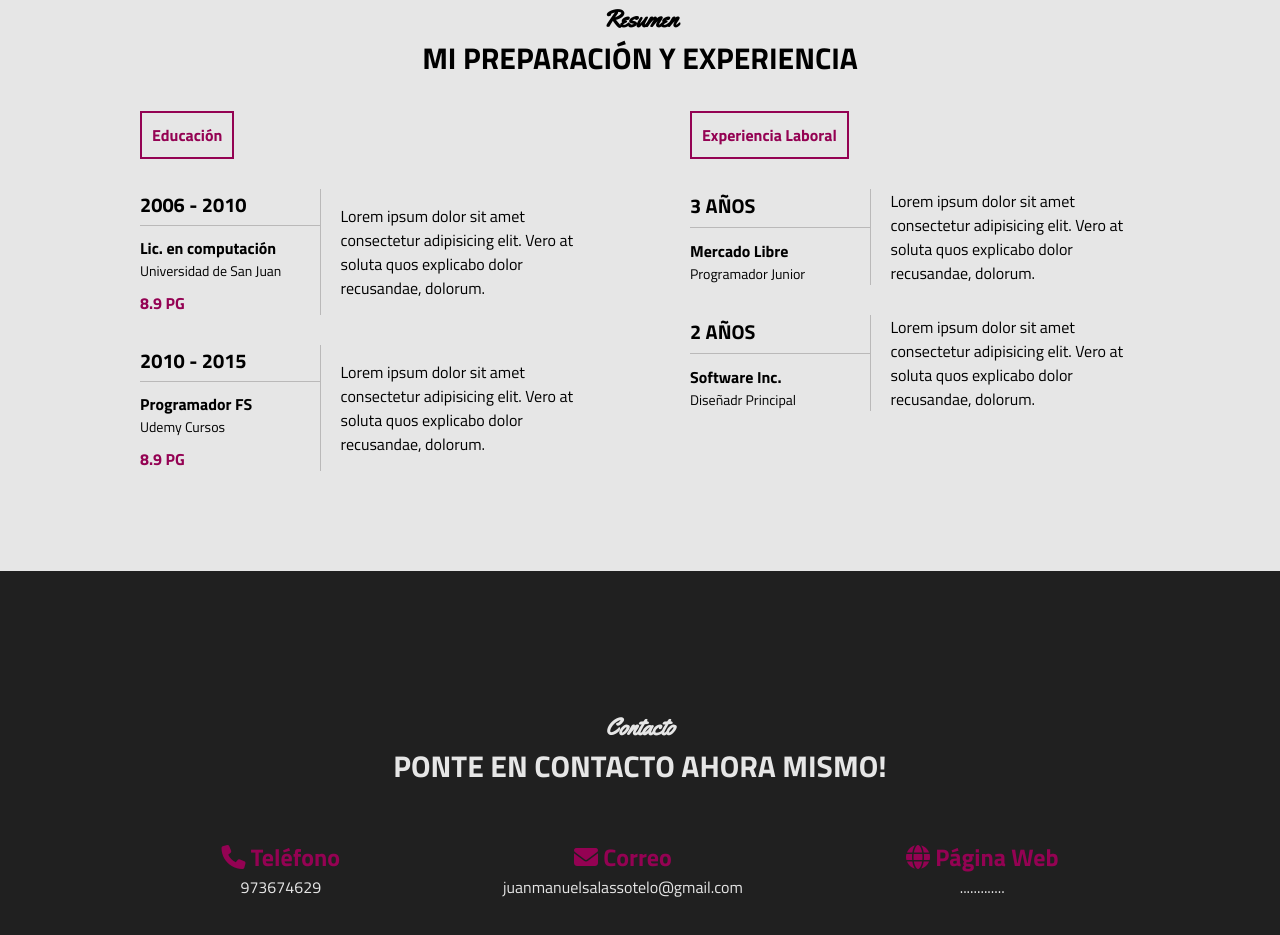
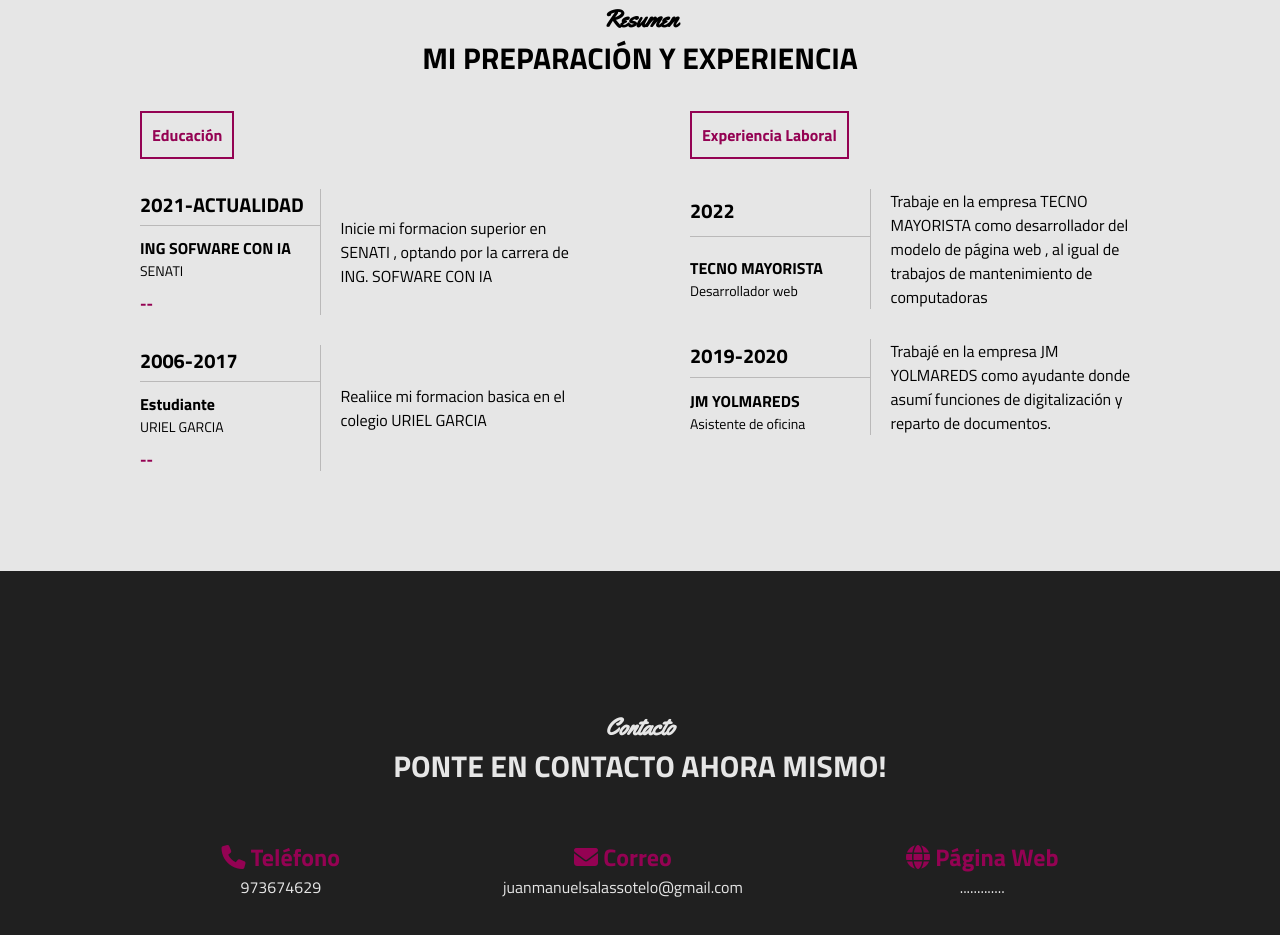
Before and after one commit to Manuel7521/proyect-git, a plain HTML site: page index.html in a window 1280 px wide. Shown: the part 1797-2732 px from the top of the page. Drawn offline with Linux system fonts and the light colour scheme.

Commit message:
Modificacion de datos de PREPARACION Y EXPERIENCIA

```diff
--- a/index.html
+++ b/index.html
@@ -162,34 +162,34 @@
                     <table>
                         <tr>
                             <td class="datos">
-                                <h3>2006 - 2010</h3>
+                                <h3>2021-actualidad</h3>
                             </td>
                             <td rowspan="2" class="descripcion">
-                                Lorem ipsum dolor sit amet consectetur adipisicing elit. Vero at soluta quos explicabo dolor recusandae, dolorum.
+                                Inicie mi formacion superior en SENATI , optando por la carrera de ING. SOFWARE CON IA
                             </td>
                         </tr>
                         <tr>
                             <td>
-                                <h4>Lic. en computación</h4>
-                                <p>Universidad de San Juan</p>
-                                <span class="promedio">8.9 PG</span>
+                                <h4>ING SOFWARE CON IA</h4>
+                                <p>SENATI</p>
+                                <span class="promedio">--</span>
                             </td>
                         </tr>
                     </table>
                     <table>
                         <tr>
                             <td class="datos">
-                                <h3>2010 - 2015</h3>
+                                <h3>2006-2017</h3>
                             </td>
                             <td rowspan="2" class="descripcion">
-                                Lorem ipsum dolor sit amet consectetur adipisicing elit. Vero at soluta quos explicabo dolor recusandae, dolorum.
+                                Realiice mi formacion basica en el colegio URIEL GARCIA
                             </td>
                         </tr>
                         <tr>
                             <td>
-                                <h4>Programador FS</h4>
-                                <p>Udemy Cursos</p>
-                                <span class="promedio">8.9 PG</span>
+                                <h4>Estudiante</h4>
+                                <p>URIEL GARCIA</p>
+                                <span class="promedio">--</span>
                             </td>
                         </tr>
                     </table>
@@ -199,16 +199,16 @@
                     <table>
                         <tr>
                             <td class="datos">
-                                <h3>3 Años</h3>
+                                <h3>2022</h3>
                             </td>
                             <td rowspan="2" class="descripcion">
-                                Lorem ipsum dolor sit amet consectetur adipisicing elit. Vero at soluta quos explicabo dolor recusandae, dolorum.
+                                Trabaje en la empresa TECNO MAYORISTA como desarrollador del modelo de página web , al igual de trabajos de mantenimiento de computadoras
                             </td>
                         </tr>
                         <tr>
                             <td>
-                                <h4>Mercado Libre</h4>
-                                <p>Programador Junior</p>
+                                <h4>TECNO MAYORISTA</h4>
+                                <p>Desarrollador web</p>
 
                             </td>
                         </tr>
@@ -216,16 +216,16 @@
                     <table>
                         <tr>
                             <td class="datos">
-                                <h3>2 Años</h3>
+                                <h3>2019-2020</h3>
                             </td>
                             <td rowspan="2" class="descripcion">
-                                Lorem ipsum dolor sit amet consectetur adipisicing elit. Vero at soluta quos explicabo dolor recusandae, dolorum.
+                                Trabajé en la empresa JM YOLMAREDS como ayudante donde asumí funciones de digitalización y reparto de documentos.
                             </td>
                         </tr>
                         <tr>
                             <td>
-                                <h4>Software Inc.</h4>
-                                <p>Diseñadr Principal</p>
+                                <h4>JM YOLMAREDS</h4>
+                                <p>Asistente de oficina</p>
                             </td>
                         </tr>
                     </table>
```
